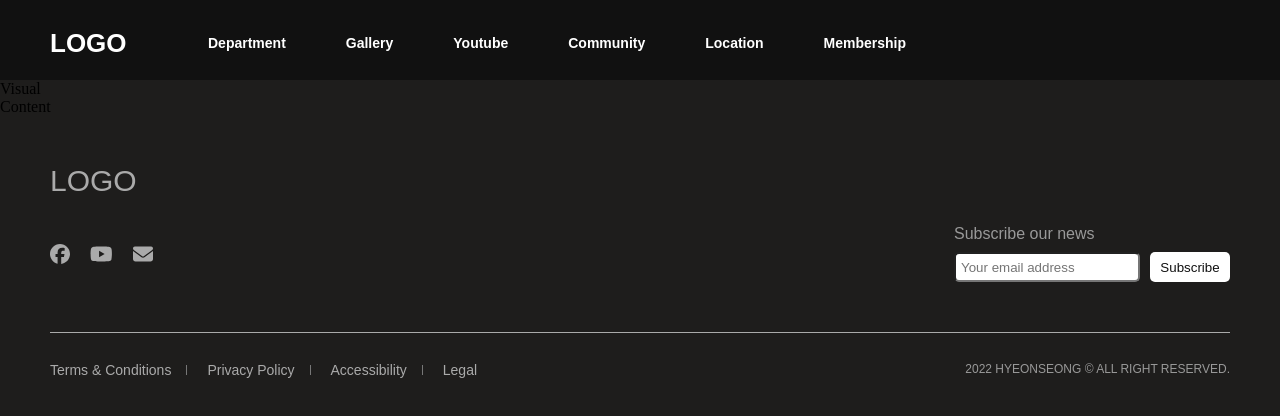
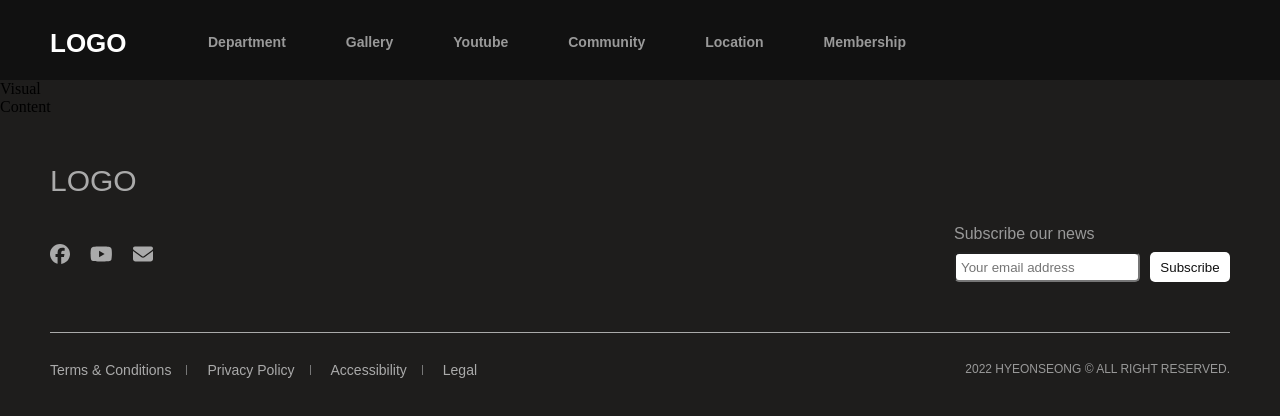
Before and after one commit to xkstndua15/ReactPF, a React (Create React App) app: page / in a window 1280 px wide. Shown: the top 416 px of the page. Built offline with nearby package versions, Linux system fonts and the light colour scheme.

Commit message:
header 디자인 변경

```diff
--- a/src/components/common/Header.js
+++ b/src/components/common/Header.js
@@ -1,30 +1,43 @@
 import { NavLink, Link } from 'react-router-dom';
 
-function Header() {
+function Header(props) {
+	const color = { color: '#fff' };
 	return (
-		<header>
+		<header className={props.type}>
 			<div className='inner'>
 				<h1>
 					<Link to='/'>LOGO</Link>
 				</h1>
 				<ul id='gnb'>
 					<li>
-						<NavLink to='/department'>Department</NavLink>
+						<NavLink to='/department' activeStyle={color}>
+							Department
+						</NavLink>
 					</li>
 					<li>
-						<NavLink to='/gallery'>Gallery</NavLink>
+						<NavLink to='/gallery' activeStyle={color}>
+							Gallery
+						</NavLink>
 					</li>
 					<li>
-						<NavLink to='/youtube'>Youtube</NavLink>
+						<NavLink to='/youtube' activeStyle={color}>
+							Youtube
+						</NavLink>
 					</li>
 					<li>
-						<NavLink to='/community'>Community</NavLink>
+						<NavLink to='/community' activeStyle={color}>
+							Community
+						</NavLink>
 					</li>
 					<li>
-						<NavLink to='/location'>Location</NavLink>
+						<NavLink to='/location' activeStyle={color}>
+							Location
+						</NavLink>
 					</li>
 					<li>
-						<NavLink to='/membership'>Membership</NavLink>
+						<NavLink to='/membership' activeStyle={color}>
+							Membership
+						</NavLink>
 					</li>
 				</ul>
 			</div>
--- a/src/scss/common/_header.scss
+++ b/src/scss/common/_header.scss
@@ -1,6 +1,12 @@
 header {
 	width: 100%;
-	background: #111;
+
+	&.main {
+		background: #111;
+	}
+	&.sub {
+		background: #1e1d1c;
+	}
 
 	.inner {
 		width: 1180px;
@@ -28,9 +34,24 @@
 
 				a {
 					display: inline-block;
-					padding: 30px 30px;
+					padding: 20px 30px;
 					font: bold 14px/1 'arial';
-					color: #fff;
+					color: #999;
+
+					&::after {
+						content: '';
+						display: block;
+						width: 0%;
+						height: 1px;
+						background: #fff;
+						transition: 0.5s;
+						margin-top: 10px;
+					}
+					&:hover {
+						&::after {
+							width: 100%;
+						}
+					}
 				}
 			}
 		}
```
